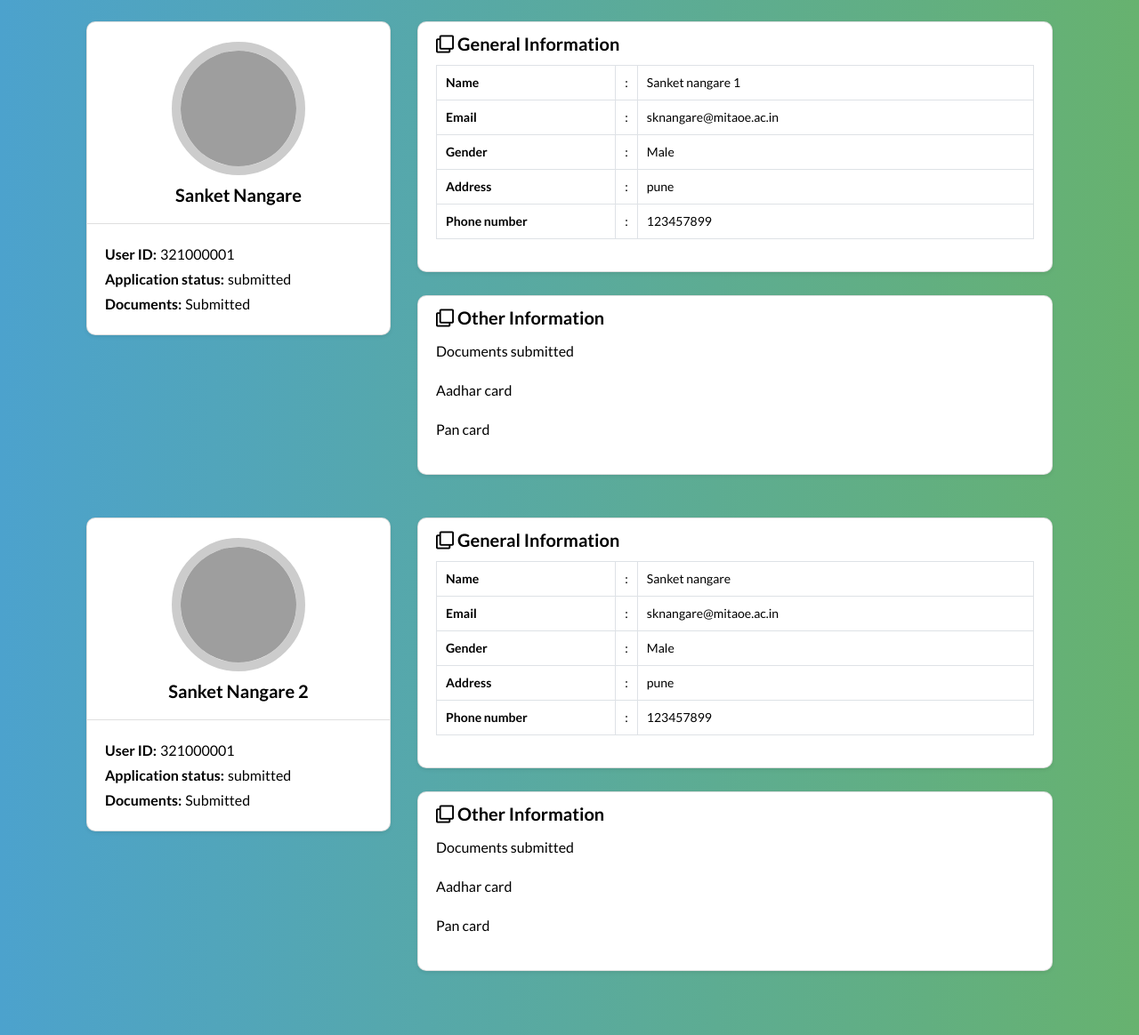
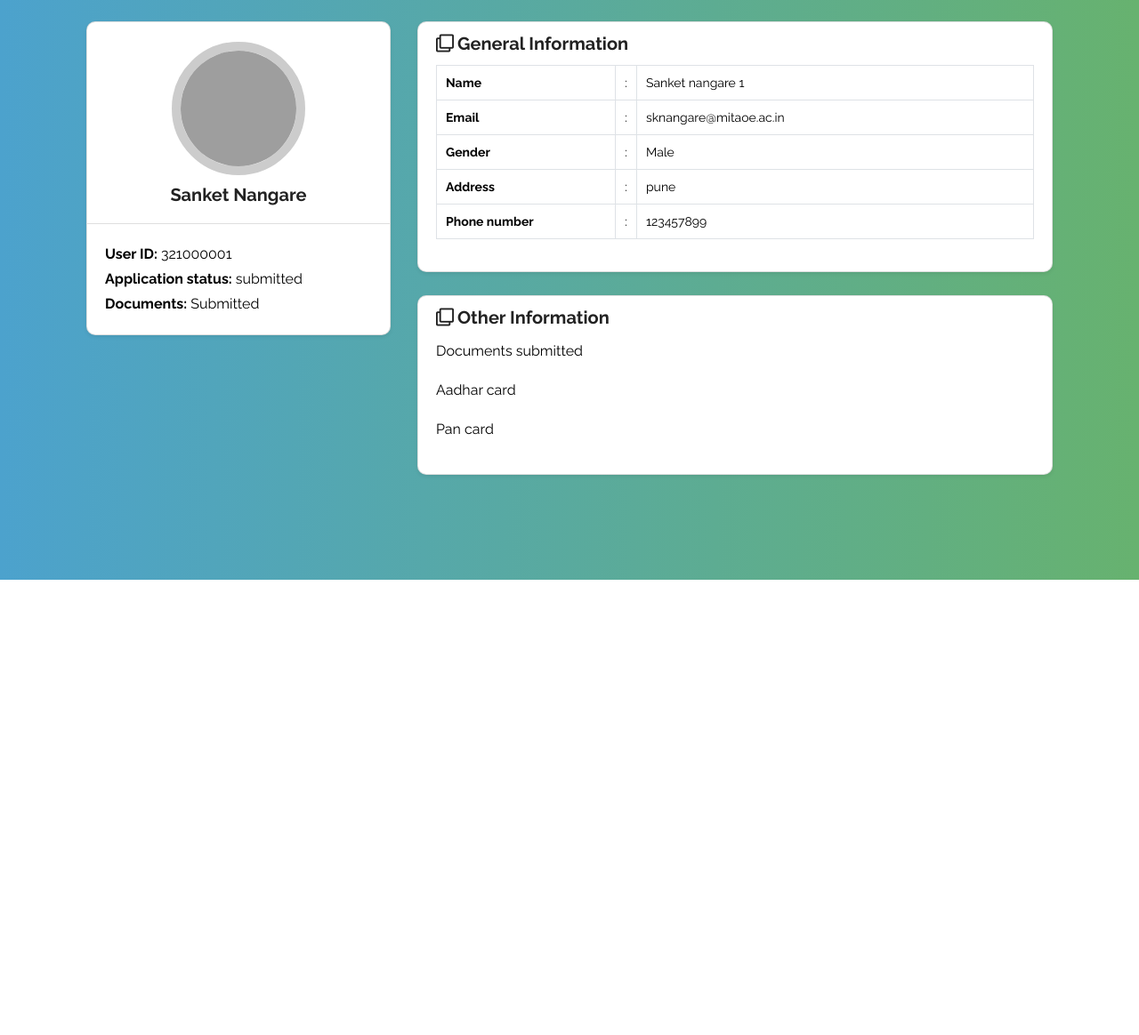
Before and after one commit to Incognitosin01/User_registration, a Django app: template Internship_task/Home/templates/html/index.html in a window 1280 px wide. Shown: the part 148-1312 px from the top of the page at 89% size. After the commit the page ends 800 px from the top, so only its background shows below. Run offline with Django 3.2, Linux system fonts and the light colour scheme; the template is opened without the code that fills it, so the values that code supplies are empty; some libraries are stand-ins or nearby versions; grey boxes are pictures that could not be loaded.

Commit message:
User registration and basic routing completed

```diff
--- a/Internship_task/Home/templates/html/index.html
+++ b/Internship_task/Home/templates/html/index.html
@@ -1,4 +1,5 @@
 <!DOCTYPE html>
+{% load static %}
 <html lang="en">
 <head>
     <meta charset="UTF-8" />
@@ -11,9 +12,9 @@
 <link rel='stylesheet' href='https://cdnjs.cloudflare.com/ajax/libs/font-awesome/5.12.1/css/all.min.css'>
 
     <!--Only for demo purpose - no need to add.-->
-    <link rel="stylesheet" href="css/demo.css" />
+    <link rel="stylesheet" href="{% static 'style.css' %}" />
 
-	    <link rel="stylesheet" href="css/style.css">
+	    <link rel="stylesheet" href="{% static 'demo.css' %}">
 </head>
 <body>
 
@@ -117,73 +118,7 @@
 
 
 
-<div class="student-profile py-4">
-  <div class="container">
-    <div class="row">
-      <div class="col-lg-4">
-        <div class="card shadow-sm">
-          <div class="card-header bg-transparent text-center">
-            <img class="profile_img" src="https://source.unsplash.com/600x300/?student" alt="student dp">
-            <h3>Sanket Nangare 2</h3>
-          </div>
-          <div class="card-body">
-            <p class="mb-0"><strong class="pr-1">User ID:</strong>321000001</p>
-            <p class="mb-0"><strong class="pr-1">Application status:</strong>submitted</p>
-            <p class="mb-0"><strong class="pr-1">Documents:</strong>Submitted</p>
-          </div>
-        </div>
-      </div>
-      <div class="col-lg-8">
-        <div class="card shadow-sm">
-          <div class="card-header bg-transparent border-0">
-            <h3 class="mb-0"><i class="far fa-clone pr-1"></i>General Information</h3>
-          </div>
-          <div class="card-body pt-0">
-            <table class="table table-bordered">
-              <tr>
-                <th width="30%">Name</th>
-                <td width="2%">:</td>
-                <td>Sanket nangare</td>
-              </tr>
-              <tr>
-                <th width="30%">Email	</th>
-                <td width="2%">:</td>
-                <td>sknangare@mitaoe.ac.in</td>
-              </tr>
-              <tr>
-                <th width="30%">Gender</th>
-                <td width="2%">:</td>
-                <td>Male</td>
-              </tr>
-              <tr>
-                <th width="30%">Address</th>
-                <td width="2%">:</td>
-                <td>pune</td>
-              </tr>
-              <tr>
-                <th width="30%">Phone number</th>
-                <td width="2%">:</td>
-                <td>123457899</td>
-              </tr>
-            </table>
-          </div>
-        </div>
-          <div style="height: 26px"></div>
-        <div class="card shadow-sm">
-          <div class="card-header bg-transparent border-0">
-            <h3 class="mb-0"><i class="far fa-clone pr-1"></i>Other Information</h3>
-          </div>
-          <div class="card-body pt-0">
-              <p>Documents submitted</p>
-              <p>Aadhar card</p>
-              <p>Pan card</p>
 
-          </div>
-        </div>
-      </div>
-    </div>
-  </div>
-</div>
 <!-- partial -->
 
     		</div>
```
Also changed, not shown: Internship_task/Home/static/demo.css (+65 -63 lines), Internship_task/Home/templates/html/Registration_Page.html (added, +161 -0 lines), Internship_task/Home/urls.py (+6 -2 lines), Internship_task/Home/views.py (+9 -0 lines).
